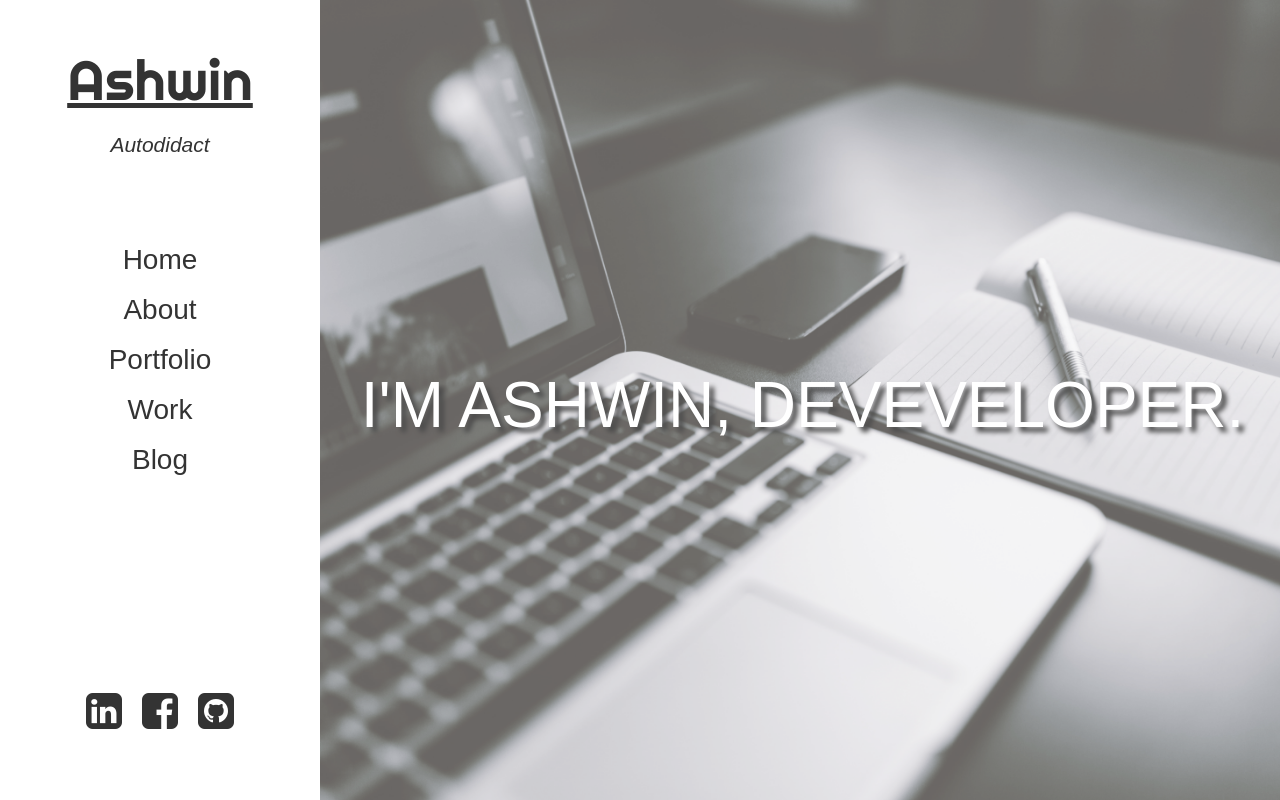
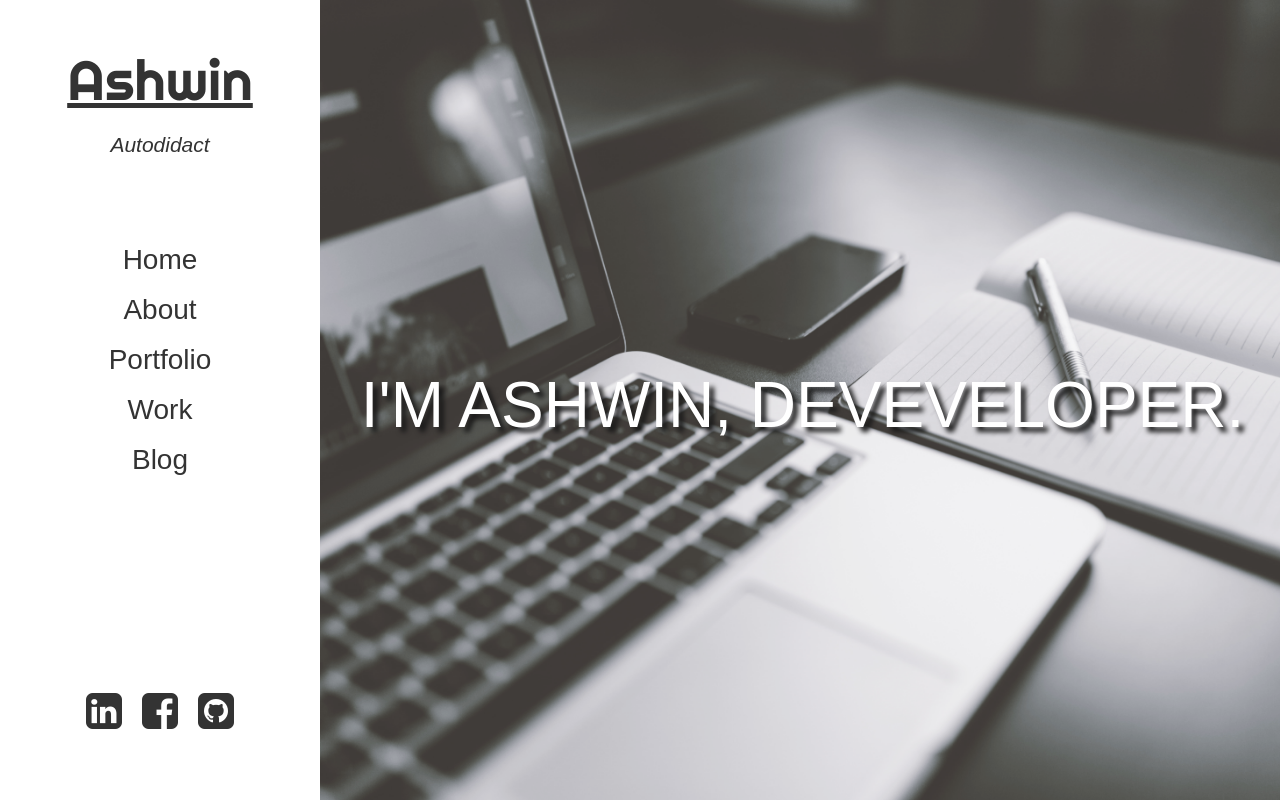
Before and after one commit to ashwinath/personal-website-2.0, a React (Create React App) app: page / in a window 1280 px wide. Built offline with nearby package versions, Linux system fonts and the light colour scheme; a web font is replaced by a local one.

Commit message:
less transparent background

```diff
--- a/src/App.css
+++ b/src/App.css
@@ -66,7 +66,7 @@ html, body, #root, #router, #side-bar, .main-section {
   background-size: cover;
   background-repeat: no-repeat;
   background-position: center center;
-  opacity: 0.7;
+  opacity: 0.9;
 }
 
 #landing-content h1 {
```
